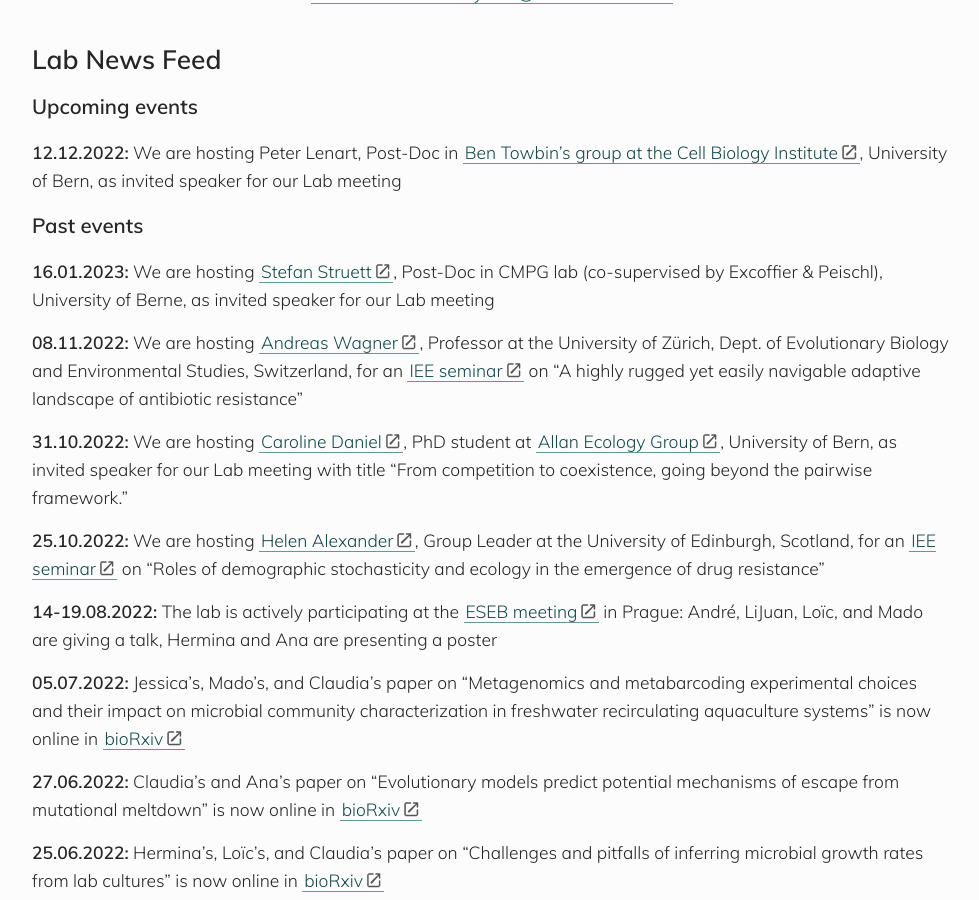
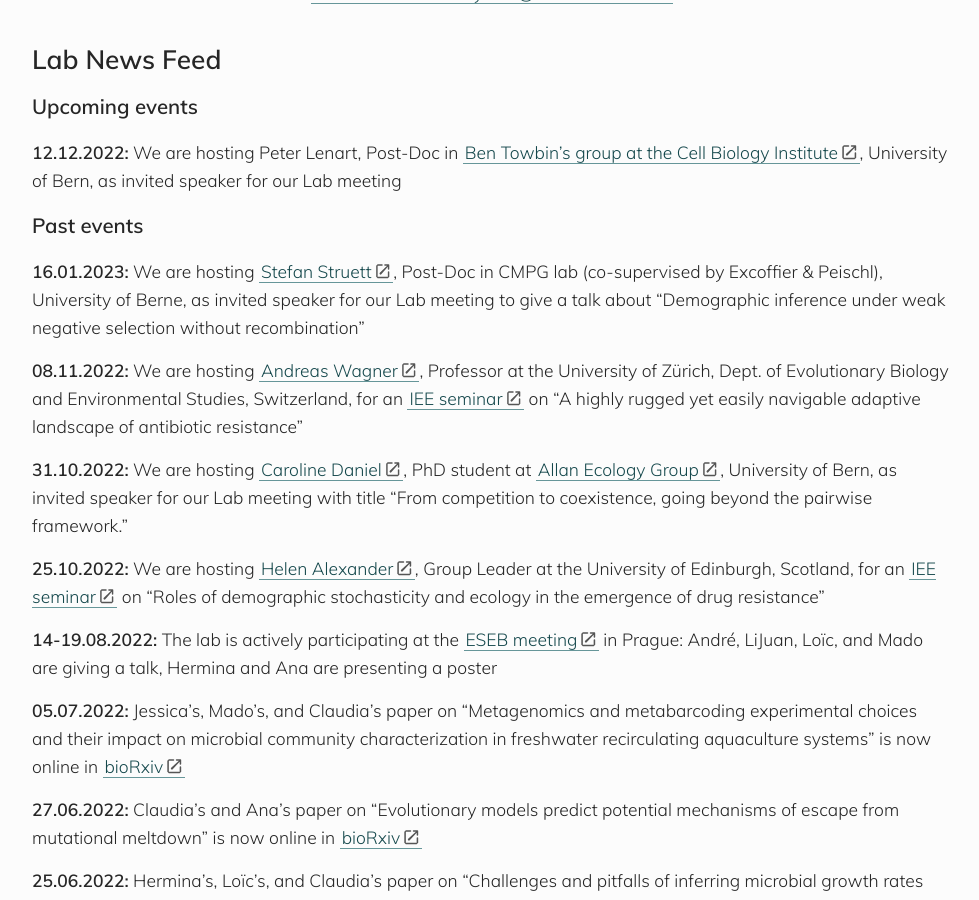
Before and after one commit to banklab/banklab.github.io, a Jekyll site: the page built from index.md, in a window 1280 px wide and 900 px high, scrolled down 596 px. Shown: the whole window, without its empty margins (148-1127 px from the left). Built offline with Jekyll 4.4.1, drawn with Linux system fonts in a browser that asks for light colours; some web fonts are replaced; comment, search, counter and statistics services are not loaded.

Commit message:
Update index.md

```diff
--- a/index.md
+++ b/index.md
@@ -22,7 +22,7 @@
 
 ### Past events
 
-**16.01.2023:** We are hosting [Stefan Struett](https://www.cmpg.iee.unibe.ch/about_us/team/researchers/dr_struett_stefan/index_eng.html), Post-Doc in CMPG lab (co-supervised by Excoffier & Peischl), University of Berne, as invited speaker for our Lab meeting
+**16.01.2023:** We are hosting [Stefan Struett](https://www.cmpg.iee.unibe.ch/about_us/team/researchers/dr_struett_stefan/index_eng.html), Post-Doc in CMPG lab (co-supervised by Excoffier & Peischl), University of Berne, as invited speaker for our Lab meeting to give a talk about "Demographic inference under weak negative selection without recombination"
 
 **08.11.2022:** We are hosting [Andreas Wagner](https://www.ieu.uzh.ch/wagner/), Professor at the University of Zürich, Dept. of Evolutionary Biology
 and Environmental Studies, Switzerland, for an [IEE seminar](https://www.iee.unibe.ch/studies/lecture_series_in_ecology_and_evolution/index_eng.html) on "A highly rugged yet easily navigable adaptive landscape of antibiotic resistance"
```
